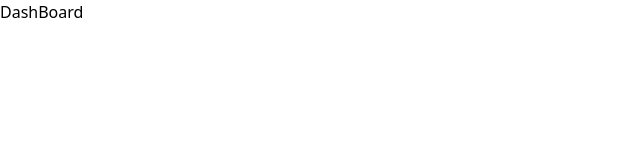
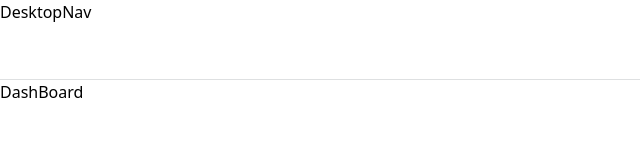
Before and after one commit to naveenkumar061/Quora-React-Clone---React-Project-2---jm55hrx9i5zi, a React (Create React App) app: page /home in a window 1280 px wide. Shown: the top 160 px of the page, without its empty margins (0-640 px from the left). Built offline with nearby package versions, Linux system fonts and the light colour scheme; sample sign-in values are in the browser's storage.

Commit message:
Navbar initial setup is done

```diff
--- a/src/components/App.js
+++ b/src/components/App.js
@@ -1,5 +1,7 @@
 import { BrowserRouter, Navigate, Route, Routes } from 'react-router-dom';
 import { QueryClient, QueryClientProvider } from '@tanstack/react-query';
+import { ReactQueryDevtools } from '@tanstack/react-query-devtools';
+import { Toaster } from 'react-hot-toast';
 
 import ProtectedRoute from './features/auth/ProtectedRoute';
 
@@ -8,8 +10,6 @@ import AppLayout from './layouts/AppLayout';
 import PageNotFound from './pages/PageNotFound';
 import Welcome from './pages/Welcome';
 import DashBoard from './pages/DashBoard';
-import { ReactQueryDevtools } from '@tanstack/react-query-devtools';
-import { Toaster } from 'react-hot-toast';
 
 const queryClient = new QueryClient({
   defaultOptions: { queries: { staleTime: 60 * 1000 } },
--- a/src/components/layouts/AppLayout.js
+++ b/src/components/layouts/AppLayout.js
@@ -1,8 +1,11 @@
 import { Outlet } from 'react-router-dom';
+import Navbar from './navbar/Navbar';
 
 function AppLayout() {
   return (
     <div>
+      <Navbar />
+      <div className="mt-20"></div>
       <Outlet />
     </div>
   );
--- /dev/null
+++ b/src/components/layouts/navbar/DesktopNav.js
@@ -0,0 +1,9 @@
+function DesktopNav() {
+  return (
+    <div className="hidden sm:flex dark:text-[rgb(213,214,214)]">
+      DesktopNav
+    </div>
+  );
+}
+
+export default DesktopNav;
--- /dev/null
+++ b/src/components/layouts/navbar/MobileNav.js
@@ -0,0 +1,7 @@
+function MobileNav() {
+  return (
+    <div className="sm:hidden dark:text-[rgb(213,214,214)]">MobileNav</div>
+  );
+}
+
+export default MobileNav;
--- /dev/null
+++ b/src/components/layouts/navbar/Navbar.js
@@ -0,0 +1,13 @@
+import DesktopNav from './DesktopNav';
+import MobileNav from './MobileNav';
+
+function Navbar() {
+  return (
+    <div className="border-b bg-white fixed min-h-20 top-0 left-0 right-0 border-[#dee0e1] shadow-[0 3px 6px rgba(0, 0, 0, .04)] z-10 dark:border-[rgb(17,17,17)] dark:bg-[#262626]">
+      <MobileNav />
+      <DesktopNav />
+    </div>
+  );
+}
+
+export default Navbar;
```
